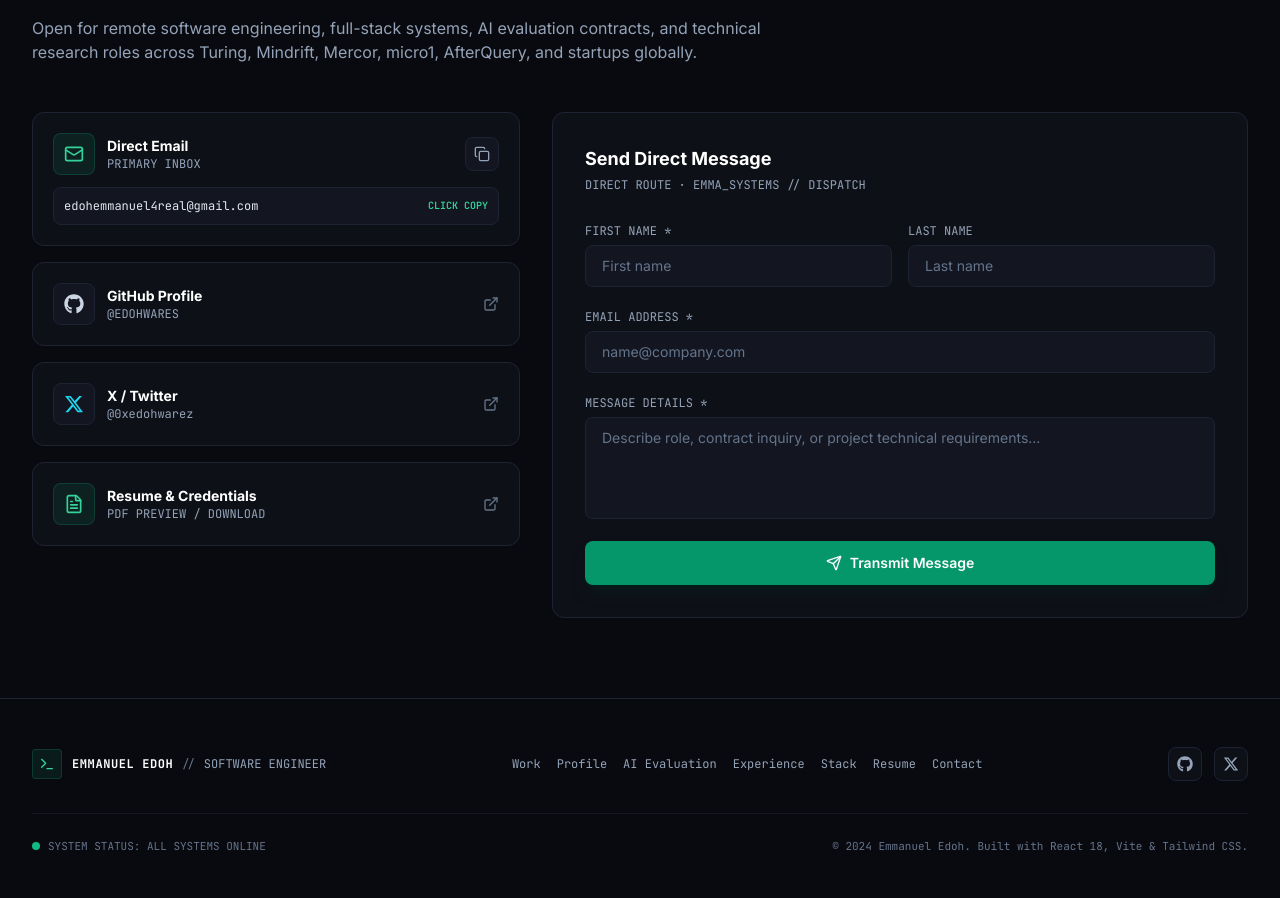
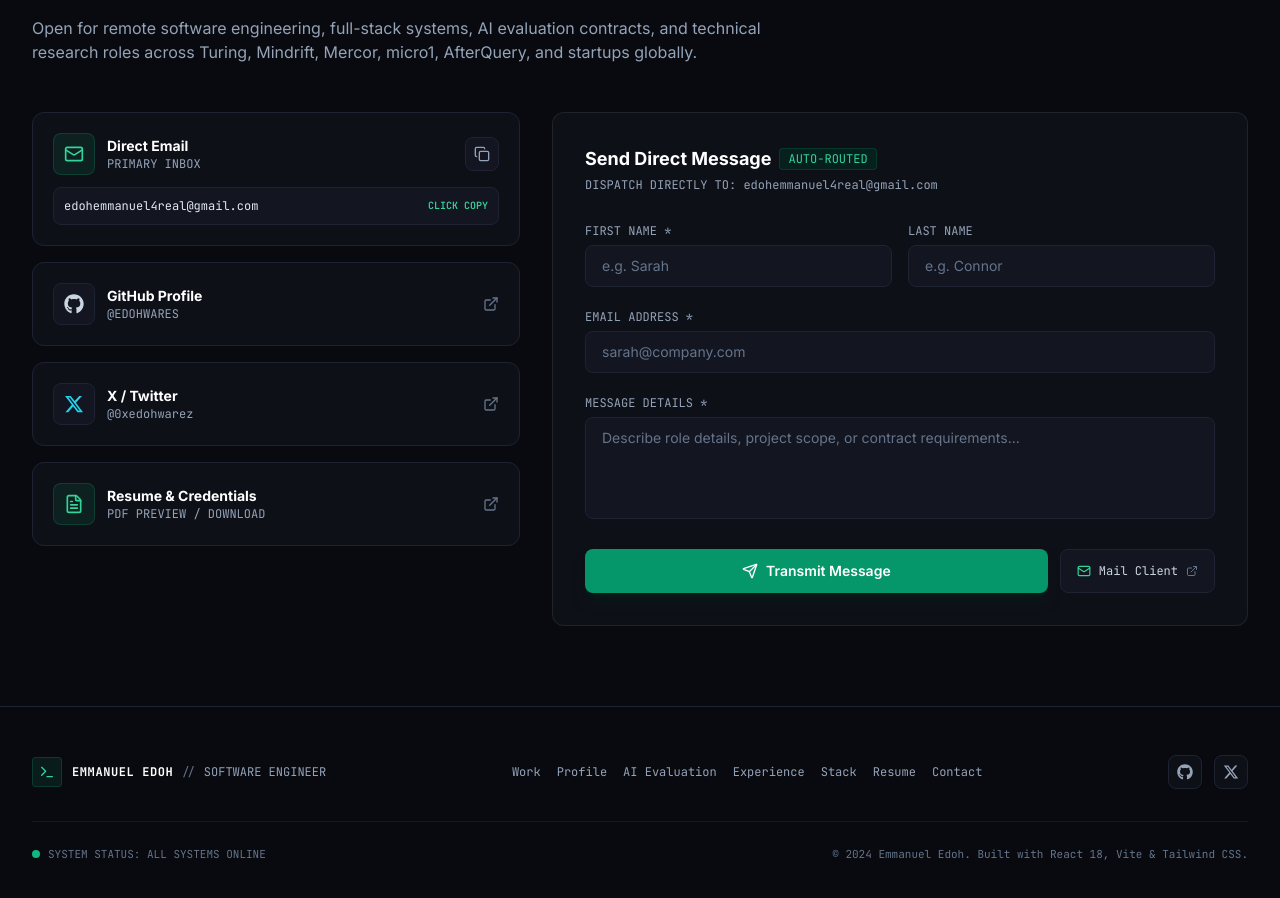
Before and after one commit to EDOHWARES/my-portfolio-rephurbished, a React (Vite) app: page / in a window 1280 px wide. Shown: the part 8695-9593 px from the top of the page. Built offline with nearby package versions, Linux system fonts and the light colour scheme.

Commit message:
fix: instant direct messaging to me

```diff
--- a/src/components/contactMe/contactForm/ContactForm.jsx
+++ b/src/components/contactMe/contactForm/ContactForm.jsx
@@ -1,10 +1,8 @@
-import React, { useRef, useState } from 'react';
-import emailjs from '@emailjs/browser';
-import { Send, CheckCircle2, AlertCircle, Loader2 } from 'lucide-react';
+import React, { useState } from 'react';
+import { Send, CheckCircle2, AlertCircle, Loader2, Mail, ExternalLink } from 'lucide-react';
+import { PERSONAL_INFO } from '../../../utils/data';
 
 const ContactForm = () => {
-  const form = useRef();
-
   const [formData, setFormData] = useState({
     user_firstname: '',
     user_secondname: '',
@@ -13,28 +11,54 @@ const ContactForm = () => {
   });
 
   const [status, setStatus] = useState('idle'); // idle | submitting | success | error
+  const [errorMessage, setErrorMessage] = useState('');
 
   const handleChange = (e) => {
     const { name, value } = e.target;
     setFormData((prev) => ({ ...prev, [name]: value }));
   };
 
-  const sendEmail = (e) => {
+  const getFormattedFullName = () => {
+    return `${formData.user_firstname.trim()} ${formData.user_secondname.trim()}`.trim();
+  };
+
+  const sendDirectMessage = async (e) => {
     e.preventDefault();
 
-    if (
-      formData.user_firstname.trim() &&
-      formData.user_email.trim() &&
-      formData.message.trim().length >= 5
-    ) {
+    const fullName = getFormattedFullName();
+    const email = formData.user_email.trim();
+    const message = formData.message.trim();
+
+    if (!fullName || !email || message.length < 5) {
+      setStatus('error');
+      setErrorMessage('Please fill in your name, valid email, and a message (at least 5 characters).');
+      return;
+    }
+
     setStatus('submitting');
+    setErrorMessage('');
 
-      emailjs
-        .sendForm('service_w0r3lrf', 'template_91f10bb', form.current, {
-          publicKey: 'm84fka36gjWPZrIjK',
+    try {
+      // FormSubmit AJAX dispatch to target email
+      const response = await fetch(`https://formsubmit.co/ajax/${PERSONAL_INFO.email}`, {
+        method: 'POST',
+        headers: {
+          'Content-Type': 'application/json',
+          'Accept': 'application/json'
+        },
+        body: JSON.stringify({
+          Name: fullName,
+          Email: email,
+          Message: message,
+          _subject: `[PORTFOLIO INQUIRY] New Message from ${fullName}`,
+          _template: 'table',
+          _captcha: 'false'
         })
-        .then(
-          () => {
+      });
+
+      const result = await response.json();
+
+      if (response.ok || result.success === 'true' || result.success === true) {
         setStatus('success');
         setFormData({
           user_firstname: '',
@@ -42,30 +66,68 @@ const ContactForm = () => {
           user_email: '',
           message: ''
         });
-            setTimeout(() => setStatus('idle'), 5000);
-          },
-          (error) => {
-            console.error('FAILED...', error);
+        setTimeout(() => setStatus('idle'), 6000);
+      } else {
+        throw new Error(result.message || 'Transmission failed');
+      }
+    } catch (err) {
+      console.warn('FormSubmit AJAX attempt error:', err);
+
+      // Fallback: try FormSubmit standard form submission payload or display mailto option
+      try {
+        const formDataPayload = new FormData();
+        formDataPayload.append('Name', fullName);
+        formDataPayload.append('Email', email);
+        formDataPayload.append('Message', message);
+        formDataPayload.append('_subject', `[PORTFOLIO INQUIRY] New Message from ${fullName}`);
+        formDataPayload.append('_captcha', 'false');
+
+        const fallbackResp = await fetch(`https://formsubmit.co/${PERSONAL_INFO.email}`, {
+          method: 'POST',
+          body: formDataPayload,
+          mode: 'no-cors'
+        });
+
+        setStatus('success');
+        setFormData({
+          user_firstname: '',
+          user_secondname: '',
+          user_email: '',
+          message: ''
+        });
+        setTimeout(() => setStatus('idle'), 6000);
+      } catch (fallbackErr) {
+        console.error('All form submission routes failed:', fallbackErr);
         setStatus('error');
-            setTimeout(() => setStatus('idle'), 5000);
+        setErrorMessage('Could not deliver directly via web endpoint. Please use the "Open in Mail Client" button below.');
       }
-        );
-    } else {
-      setStatus('error');
-      setTimeout(() => setStatus('idle'), 3000);
     }
   };
 
+  const handleOpenMailClient = () => {
+    const fullName = getFormattedFullName() || 'Portfolio Guest';
+    const subject = encodeURIComponent(`[PORTFOLIO INQUIRY] Inquiry from ${fullName}`);
+    const body = encodeURIComponent(
+      `Hello Emmanuel,\n\n${formData.message || 'I would like to discuss a software engineering opportunity with you.'}\n\nBest regards,\n${fullName}\n${formData.user_email}`
+    );
+    window.location.href = `mailto:${PERSONAL_INFO.email}?subject=${subject}&body=${body}`;
+  };
+
   return (
-    <div className="w-full bg-[#0E1017] border border-[#1E2333] rounded-xl p-6 sm:p-8 space-y-6 text-left">
+    <div className="w-full bg-[#0E1017] border border-[#1E2333] rounded-xl p-6 sm:p-8 space-y-6 text-left tech-border">
       <div className="space-y-1">
-        <h3 className="text-lg font-bold text-white">Send Direct Message</h3>
+        <h3 className="text-lg font-bold text-white flex items-center gap-2">
+          <span>Send Direct Message</span>
+          <span className="text-xs font-mono font-normal text-emerald-400 px-2 py-0.5 rounded bg-emerald-950/60 border border-emerald-800/40">
+            AUTO-ROUTED
+          </span>
+        </h3>
         <p className="text-xs text-slate-400 font-mono">
-          DIRECT ROUTE · EMMA_SYSTEMS // DISPATCH
+          DISPATCH DIRECTLY TO: {PERSONAL_INFO.email}
         </p>
       </div>
 
-      <form ref={form} onSubmit={sendEmail} className="space-y-4">
+      <form onSubmit={sendDirectMessage} className="space-y-4">
         <div className="grid grid-cols-1 sm:grid-cols-2 gap-4">
           <div className="space-y-1">
             <label className="text-xs font-mono text-slate-400">FIRST NAME *</label>
@@ -74,9 +136,9 @@ const ContactForm = () => {
               name="user_firstname"
               value={formData.user_firstname}
               onChange={handleChange}
-              placeholder="First name"
+              placeholder="e.g. Sarah"
               required
-              className="w-full bg-[#131620] text-sm text-slate-200 placeholder-slate-500 rounded-lg border border-[#1E2333] focus:border-emerald-500/60 focus:outline-none px-4 py-2.5 transition-colors"
+              className="w-full bg-[#131620] text-sm text-slate-200 placeholder-slate-500 rounded-lg border border-[#1E2333] focus:border-emerald-500/60 focus:outline-none px-4 py-2.5 transition-colors font-sans"
             />
           </div>
 
@@ -87,8 +149,8 @@ const ContactForm = () => {
               name="user_secondname"
               value={formData.user_secondname}
               onChange={handleChange}
-              placeholder="Last name"
-              className="w-full bg-[#131620] text-sm text-slate-200 placeholder-slate-500 rounded-lg border border-[#1E2333] focus:border-emerald-500/60 focus:outline-none px-4 py-2.5 transition-colors"
+              placeholder="e.g. Connor"
+              className="w-full bg-[#131620] text-sm text-slate-200 placeholder-slate-500 rounded-lg border border-[#1E2333] focus:border-emerald-500/60 focus:outline-none px-4 py-2.5 transition-colors font-sans"
             />
           </div>
         </div>
@@ -100,9 +162,9 @@ const ContactForm = () => {
             name="user_email"
             value={formData.user_email}
             onChange={handleChange}
-            placeholder="name@company.com"
+            placeholder="sarah@company.com"
             required
-            className="w-full bg-[#131620] text-sm text-slate-200 placeholder-slate-500 rounded-lg border border-[#1E2333] focus:border-emerald-500/60 focus:outline-none px-4 py-2.5 transition-colors"
+            className="w-full bg-[#131620] text-sm text-slate-200 placeholder-slate-500 rounded-lg border border-[#1E2333] focus:border-emerald-500/60 focus:outline-none px-4 py-2.5 transition-colors font-sans"
           />
         </div>
 
@@ -113,36 +175,47 @@ const ContactForm = () => {
             rows={4}
             value={formData.message}
             onChange={handleChange}
-            placeholder="Describe role, contract inquiry, or project technical requirements..."
+            placeholder="Describe role details, project scope, or contract requirements..."
             required
-            className="w-full bg-[#131620] text-sm text-slate-200 placeholder-slate-500 rounded-lg border border-[#1E2333] focus:border-emerald-500/60 focus:outline-none px-4 py-2.5 transition-colors resize-none"
+            className="w-full bg-[#131620] text-sm text-slate-200 placeholder-slate-500 rounded-lg border border-[#1E2333] focus:border-emerald-500/60 focus:outline-none px-4 py-2.5 transition-colors resize-none font-sans"
           />
         </div>
 
-        {/* Status Toast */}
+        {/* Status Toast Feedback */}
         {status === 'success' && (
-          <div className="flex items-center gap-2 p-3 rounded-lg bg-emerald-500/10 border border-emerald-500/30 text-xs font-mono text-emerald-400">
+          <div className="flex items-center gap-2 p-3.5 rounded-lg bg-emerald-500/10 border border-emerald-500/30 text-xs font-mono text-emerald-400 animate-fade-in">
             <CheckCircle2 className="w-4 h-4 shrink-0" />
-            <span>Message sent successfully! I will respond promptly.</span>
+            <span>Message formatted & transmitted successfully to {PERSONAL_INFO.email}!</span>
           </div>
         )}
 
         {status === 'error' && (
-          <div className="flex items-center gap-2 p-3 rounded-lg bg-red-500/10 border border-red-500/30 text-xs font-mono text-red-400">
-            <AlertCircle className="w-4 h-4 shrink-0" />
-            <span>Please complete all required fields cleanly before sending.</span>
+          <div className="flex items-start gap-2 p-3.5 rounded-lg bg-red-500/10 border border-red-500/30 text-xs font-mono text-red-400 animate-fade-in">
+            <AlertCircle className="w-4 h-4 shrink-0 mt-0.5" />
+            <div className="space-y-1">
+              <p>{errorMessage || 'Error transmitting message.'}</p>
+              <button
+                type="button"
+                onClick={handleOpenMailClient}
+                className="underline text-red-300 hover:text-white font-semibold cursor-pointer"
+              >
+                Click here to launch your mail client directly
+              </button>
+            </div>
           </div>
         )}
 
+        {/* Action Buttons */}
+        <div className="flex flex-col sm:flex-row gap-3 pt-2">
           <button
             type="submit"
             disabled={status === 'submitting'}
-          className="w-full flex items-center justify-center gap-2 py-3 px-6 text-sm font-semibold text-white bg-emerald-600 hover:bg-emerald-500 disabled:opacity-50 rounded-lg shadow-lg shadow-emerald-950/40 transition-all cursor-pointer"
+            className="flex-1 flex items-center justify-center gap-2 py-3 px-6 text-sm font-semibold text-white bg-emerald-600 hover:bg-emerald-500 disabled:opacity-50 rounded-lg shadow-lg shadow-emerald-950/40 transition-all cursor-pointer"
           >
             {status === 'submitting' ? (
               <>
                 <Loader2 className="w-4 h-4 animate-spin text-white" />
-              <span>Transmitting message...</span>
+                <span>Transmitting Data...</span>
               </>
             ) : (
               <>
@@ -151,6 +224,18 @@ const ContactForm = () => {
               </>
             )}
           </button>
+
+          <button
+            type="button"
+            onClick={handleOpenMailClient}
+            className="flex items-center justify-center gap-2 py-3 px-4 text-xs font-mono text-slate-300 bg-[#131620] hover:bg-[#191D2B] border border-[#1E2333] hover:border-emerald-500/30 rounded-lg transition-colors cursor-pointer shrink-0"
+            title="Open in your default mail app"
+          >
+            <Mail className="w-3.5 h-3.5 text-emerald-400" />
+            <span>Mail Client</span>
+            <ExternalLink className="w-3 h-3 text-slate-500" />
+          </button>
+        </div>
       </form>
     </div>
   );
```
Lines whose indentation alone changed are shown as unchanged.
